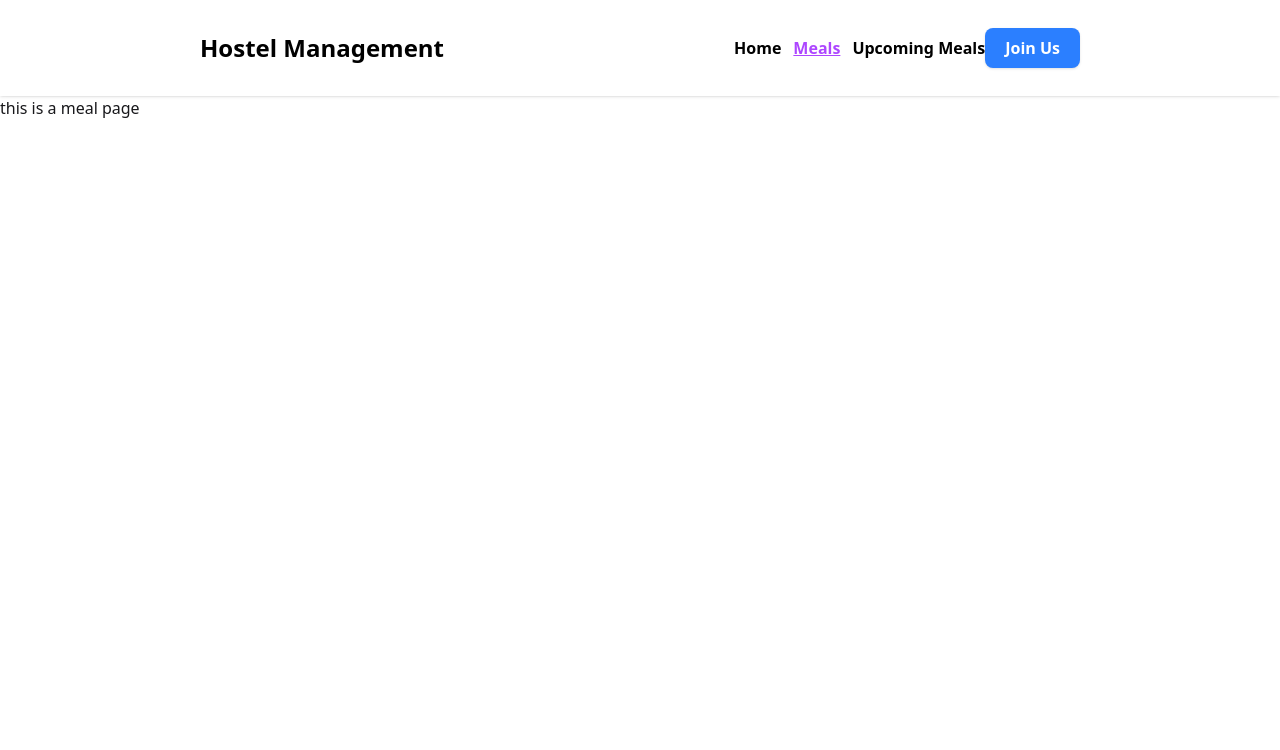
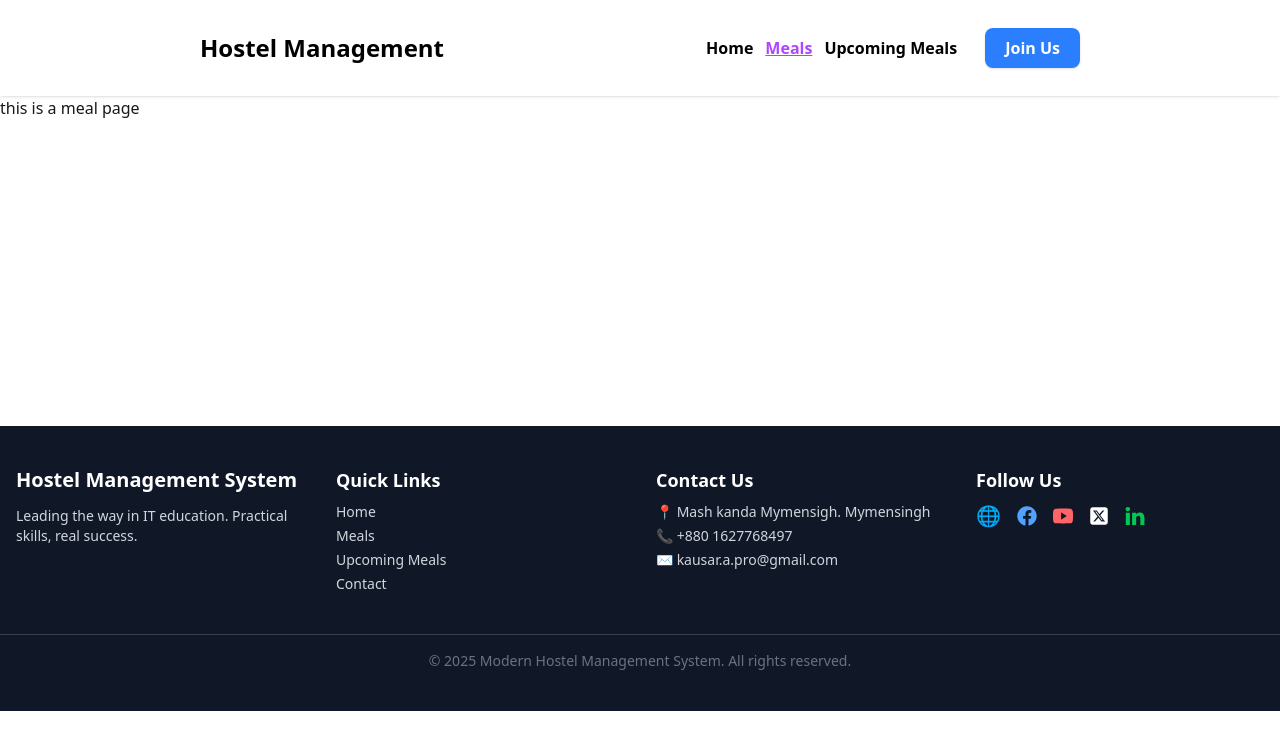
Before and after one commit to codeWithKausar43/Modern-hostel-management-client, a React (Vite) app: page /meals in a window 1280 px wide. Shown: the top 750 px of the page. Built offline with nearby package versions, Linux system fonts and the light colour scheme; no server answers.

Commit message:
footer complete

```diff
--- a/package.json
+++ b/package.json
@@ -12,6 +12,7 @@
   "dependencies": {
     "@material-tailwind/react": "^2.1.10",
     "@tailwindcss/vite": "^4.1.5",
+    "firebase": "^11.6.1",
     "localforage": "^1.10.0",
     "lottie-react": "^2.4.1",
     "match-sorter": "^8.0.1",
--- a/src/components/Navbar.jsx
+++ b/src/components/Navbar.jsx
@@ -1,6 +1,18 @@
+import { useContext } from "react";
 import { Link, NavLink } from "react-router-dom";
+import AuthContext from "../context/AuthContext/AuthContext";
 
 const Navbar = () => {
+  const { user,singOutuser } = useContext(AuthContext);
+  const handleSingOut = () => {
+    singOutuser()
+    .then(() =>{
+      console.log("successful singOUt")
+    })
+    .catch(error => {
+      console.log(error.message)
+    })
+  }
   const link = (
     <div className="flex-col md:flex md:gap-3 w-full">
       <div className=" md:flex md:gap-3 *:block w-full">
@@ -66,13 +78,27 @@ const Navbar = () => {
           <div className=" hidden lg:flex ">
             <ul>{link}</ul>
           </div>
+          {user ? (
+            <>
               <Link
                 className="bg-blue-500 text-white px-5 py-2 rounded-lg shadow hover:bg-blue-600 transition duration-300
-               ease-in-out transform hover:scale-105"
+               ease-in-out transform hover:scale-105 ml-7"
+                to="/" onClick={handleSingOut}
+              >
+                SignOut
+              </Link>
+            </>
+          ) : (
+            <>
+              <Link
+                className="bg-blue-500 text-white px-5 py-2 rounded-lg shadow hover:bg-blue-600 transition duration-300
+               ease-in-out transform hover:scale-105 ml-7"
                 to="/login"
               >
                 Join Us
               </Link>
+            </>
+          )}
         </div>
       </div>
     </div>
--- /dev/null
+++ b/src/context/AuthContext/AuthContext.jsx
@@ -0,0 +1,4 @@
+import { createContext } from "react";
+
+const AuthContext = createContext(null)
+export default AuthContext;
--- /dev/null
+++ b/src/context/AuthContext/AuthProvider.jsx
@@ -0,0 +1,51 @@
+import { useEffect, useState } from "react";
+import AuthContext from "./AuthContext";
+import auth from "../../firebase/firebase.init";
+import {
+  createUserWithEmailAndPassword,
+  onAuthStateChanged,
+  signInWithEmailAndPassword,
+  signOut,
+} from "firebase/auth";
+
+const AuthProvider = ({ children }) => {
+  const [user, setUser] = useState(null);
+  const [loading, setLoading] = useState(true);
+
+  const createUser = (email, password) => {
+    setLoading(true);
+    return createUserWithEmailAndPassword(auth, email, password);
+  };
+
+  useEffect(() => {
+    const unsubscribe = onAuthStateChanged(auth, (currentUser) => {
+      setUser(currentUser);
+      console.log("curren user ", currentUser);
+      setLoading(false);
+    });
+    return () => {
+      unsubscribe();
+    };
+  });
+
+  const singInUser = (email, password) => {
+    setLoading(true);
+    return signInWithEmailAndPassword(auth, email, password);
+  };
+  const singOutuser = () => {
+    setLoading(true);
+    return signOut(auth);
+  };
+  const userInfo = {
+    user,
+    loading,
+    createUser,
+    singInUser,
+    singOutuser
+  };
+  return (
+    <AuthContext.Provider value={userInfo}>{children}</AuthContext.Provider>
+  );
+};
+
+export default AuthProvider;
--- /dev/null
+++ b/src/firebase/firebase.init.js
@@ -0,0 +1,24 @@
+// Import the functions you need from the SDKs you need
+import { initializeApp } from "firebase/app";
+import { getAuth } from "firebase/auth";
+// import { getAnalytics } from "firebase/analytics";
+// TODO: Add SDKs for Firebase products that you want to use
+// https://firebase.google.com/docs/web/setup#available-libraries
+
+// Your web app's Firebase configuration
+// For Firebase JS SDK v7.20.0 and later, measurementId is optional
+const firebaseConfig = {
+  apiKey: import.meta.env.VITE_apiKey,
+  authDomain: import.meta.env.VITE_authDomain,
+  projectId: import.meta.env.VITE_projectId,
+  storageBucket: import.meta.env.VITE_storageBucket,
+  messagingSenderId: import.meta.env.VITE_messagingSenderId,
+  appId: import.meta.env.VITE_appId,
+  measurementId: import.meta.env.VITE_measurementId,
+};
+
+// Initialize Firebase
+const app = initializeApp(firebaseConfig);
+// const analytics = getAnalytics(app);
+ const auth = getAuth(app)
+ export default auth;
--- a/src/layouts/Mainlayout.jsx
+++ b/src/layouts/Mainlayout.jsx
@@ -1,5 +1,6 @@
 import { Outlet } from "react-router-dom";
 import Navbar from "../components/Navbar";
+import Footer from "../sheard/Footer";
 
 const Mainlayout = () => {
   return (
@@ -8,6 +9,7 @@ const Mainlayout = () => {
       <div className="min-h-[330px]">
         <Outlet></Outlet>
       </div>
+      <Footer></Footer>
     </div>
   );
 };
--- a/src/main.jsx
+++ b/src/main.jsx
@@ -4,8 +4,11 @@ import "./index.css";
 
 import { RouterProvider } from "react-router-dom";
 import router from "./routes/router.jsx";
+import AuthProvider from "./context/AuthContext/AuthProvider.jsx";
 createRoot(document.getElementById("root")).render(
   <StrictMode>
+    <AuthProvider>
     <RouterProvider router={router} />
+    </AuthProvider>
   </StrictMode>
 );
--- a/src/pages/Login.jsx
+++ b/src/pages/Login.jsx
@@ -1,14 +1,33 @@
+import { useContext } from "react";
 import { FcGoogle } from "react-icons/fc";
 import { Link } from "react-router-dom";
+import AuthContext from "../context/AuthContext/AuthContext";
 
 const Login = () => {
+  const { singInUser } = useContext(AuthContext)
+
+  const handleLoginSubmit = (e) => {
+    e.preventDefault();
+    const email = e.target.email.value;
+    const password = e.target.password.value;
+    console.log(email, password);
+    // password validation
+    singInUser(email, password)
+    .then(result => {
+      console.log("login user",result.user)
+    })
+    .catch(error => {
+      console.log(error.message)
+    })
+  };
+
   return (
     <div className="min-h-svh flex items-center justify-center bg-gray-100 px-4">
       <div className="bg-white p-8 rounded-md shadow-md w-full max-w-sm">
         <h2 className="text-2xl font-bold text-center mb-6 text-gray-700 underline underline-offset-4">
           Sign In
         </h2>
-        <form>
+        <form onSubmit={handleLoginSubmit}>
           {/* Email Field */}
           <div className="relative z-0 w-full mb-5 group">
             <input
@@ -36,8 +55,9 @@ const Login = () => {
             <input
               type="password"
               name="password"
+              autocomplete="current-password"
               id="password"
-              placeholder=" "
+              placeholder=""
               required
               className="block py-2.5 px-0 w-full text-sm text-gray-900 bg-transparent border-0
                            border-b-2 border-gray-300 appearance-none focus:outline-none
@@ -60,7 +80,7 @@ const Login = () => {
             type="submit"
             className="w-full bg-blue-500 hover:bg-blue-600 text-white font-semibold py-2 px-4 rounded"
           >
-            Sign Up
+            Sign In
           </button>
 
           {/* Divider */}
--- a/src/pages/Register.jsx
+++ b/src/pages/Register.jsx
@@ -1,15 +1,40 @@
 
+import { useContext } from "react";
 import { FcGoogle } from "react-icons/fc";
 import { Link } from "react-router-dom";
+import AuthContext from "../context/AuthContext/AuthContext";
+
+
 
 const Register = () => {
+
+const {createUser} = useContext(AuthContext)
+
+
+const   handleCreateUser = e => {
+  e.preventDefault()
+  const name = e.target.name.value;
+  const email = e.target.email.value;
+  const password = e.target.password.value;
+  console.log(name, email,password)
+
+  createUser(email,password)
+  .then(result => {
+    console.log(result.user)
+  })
+  .catch(error => {
+    console.log(error.message)
+  })
+}
+
+
   return (
     <div className="min-h-screen flex items-center justify-center bg-gray-100 px-4">
       <div className="bg-white p-8 rounded-md shadow-md w-full max-w-sm">
         <h2 className="text-2xl font-bold text-center mb-6 text-gray-700 underline underline-offset-4">
           Sing Up
         </h2>
-        <form>
+        <form onSubmit={handleCreateUser}>
           {/* Name Field */}
           <div className="relative z-0 w-full mb-5 group">
             <input
--- /dev/null
+++ b/src/sheard/Footer.jsx
@@ -0,0 +1,81 @@
+import { FaFacebook } from "react-icons/fa";
+import { FaSquareXTwitter } from "react-icons/fa6";
+import { IoLogoYoutube } from "react-icons/io";
+import { TfiLinkedin } from "react-icons/tfi";
+
+const Footer = () => {
+  return (
+    <div>
+      <footer class="bg-gray-900 text-gray-300 py-10">
+        <div class="max-w-7xl mx-auto px-4 grid grid-cols-1 md:grid-cols-4 gap-8">
+          <div>
+            <h2 class="text-xl font-bold text-white mb-3">
+            Hostel Management System
+            </h2>
+            <p class="text-sm">
+              Leading the way in IT education. Practical skills, real success.
+            </p>
+          </div>
+
+          <div>
+            <h3 class="text-lg font-semibold text-white mb-2">Quick Links</h3>
+            <ul class="space-y-1 text-sm">
+              <li>
+                <a href="/" class="hover:text-blue-400">
+                  Home
+                </a>
+              </li>
+              <li>
+                <a href="/courses" class="hover:text-blue-400">
+                  Meals
+                </a>
+              </li>
+              <li>
+                <a href="/admission" class="hover:text-blue-400">
+                  Upcoming Meals
+                </a>
+              </li>
+              <li>
+                <a href="/contact" class="hover:text-blue-400">
+                  Contact
+                </a>
+              </li>
+            </ul>
+          </div>
+
+          <div>
+            <h3 class="text-lg font-semibold text-white mb-2">Contact Us</h3>
+            <ul class="text-sm space-y-1">
+              <li>📍 Mash kanda Mymensigh. Mymensingh</li>
+              <li>📞 +880 1627768497</li>
+              <li>✉️ kausar.a.pro@gmail.com</li>
+            </ul>
+          </div>
+
+          <div>
+            <h3 class="text-lg font-semibold text-white mb-2">Follow Us</h3>
+            <div class="flex space-x-4 text-xl items-center">
+              <a href="#" class="text-blue-400 hover:text-green-500">
+                🌐
+              </a>
+              <a href="#" class="text-blue-400 hover:text-green-500">
+              <FaFacebook />
+              </a>
+              <a href="#" className="text-red-400"><IoLogoYoutube /></a>
+              <a href="#" className="text-white"><FaSquareXTwitter /></a>
+              <a href="#" className="text-green-500"><TfiLinkedin /> </a>
+            </div>
+          </div>
+        </div>
+
+        <div class="text-center text-sm text-gray-500 mt-10 border-t border-gray-700 pt-4">
+        &copy; {new Date().getFullYear()} Modern Hostel Management System. All rights reserved.
+        </div>
+      </footer>
+    </div>
+
+
+  );
+};
+
+export default Footer;
```
Also changed, not shown: 2 other files (tests, documents, lock files or other folders). Lines whose indentation alone changed are shown as unchanged.
